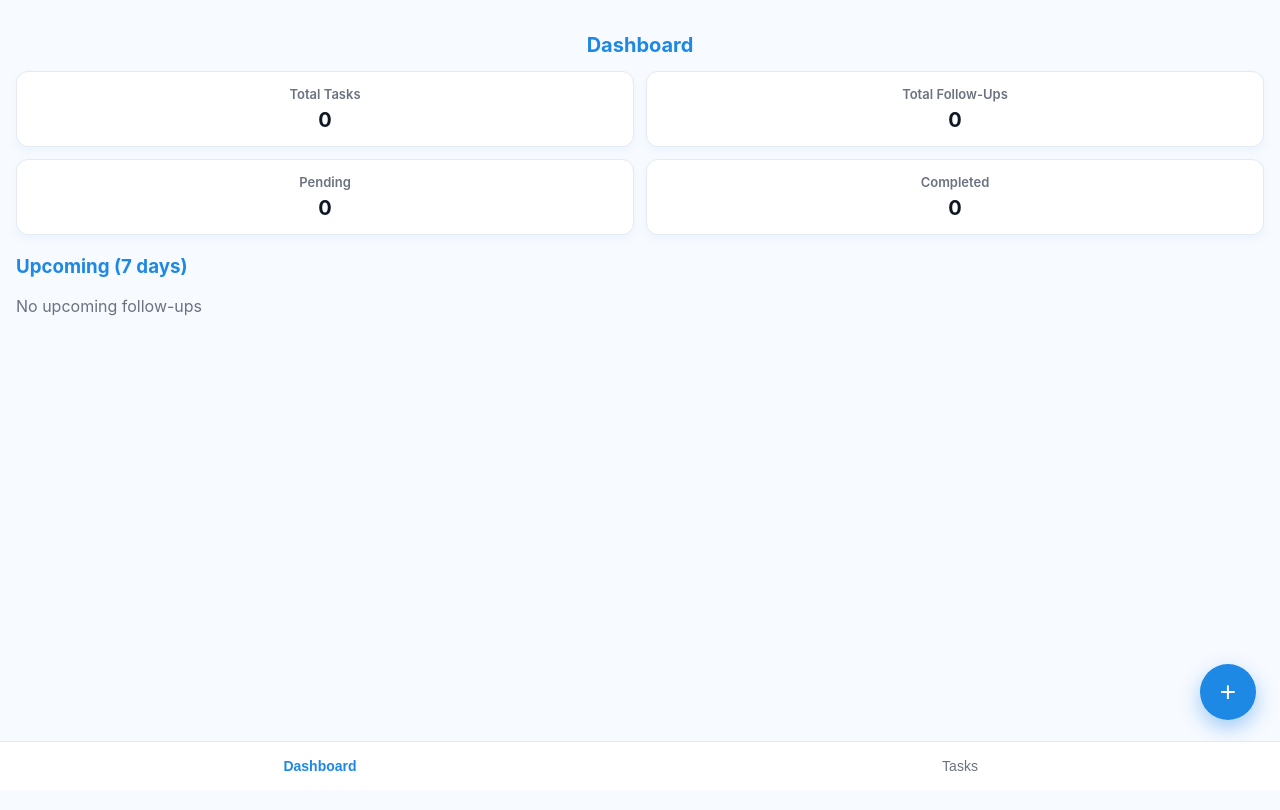
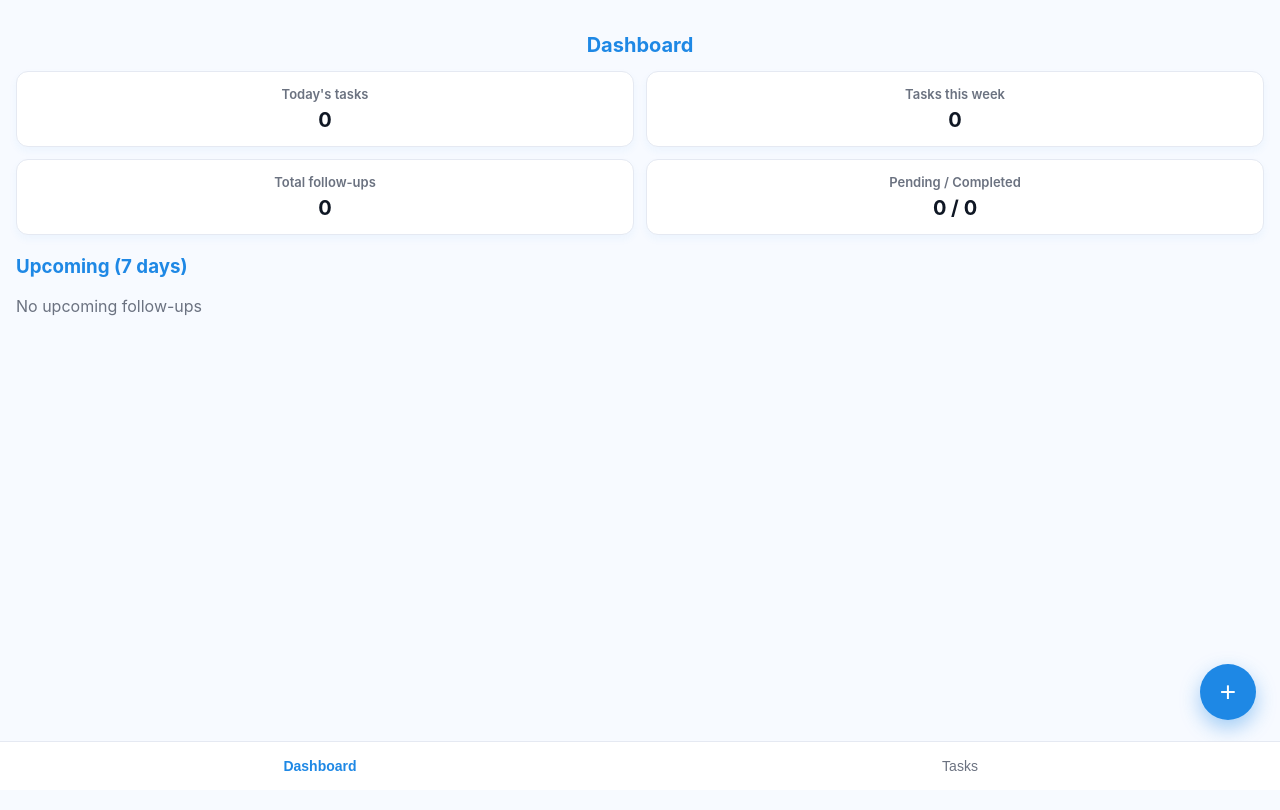
Before and after one commit to naikrohan144876-prog/knk-followup-tracker, a React (Vite) app: page /dashboard in a window 1280 px wide. Shown: the top 810 px of the page. Built offline with nearby package versions, Linux system fonts and the light colour scheme.

Commit message:
Update Dashboard.jsx

```diff
--- a/src/components/Dashboard.jsx
+++ b/src/components/Dashboard.jsx
@@ -1,69 +1,94 @@
-import React from "react";
+import React, { useMemo } from "react";
+
+const fmtShort = (iso) => {
+  if (!iso) return "";
+  const d = new Date(iso);
+  return d.toLocaleString("en-IN", {
+    day: "2-digit", month: "short", year: "numeric",
+    hour: "2-digit", minute: "2-digit"
+  });
+};
 
 const Dashboard = ({ tasks = [] }) => {
-  const totalTasks = tasks.length;
-  const totalFollowUps = tasks.reduce((sum, t) => sum + (t.followUps?.length || 0), 0);
-  const pending = tasks.reduce(
-    (sum, t) =>
-      sum +
-      (t.status === "Pending" ? 1 : 0) +
-      (t.followUps?.filter((f) => f.status === "Pending").length || 0),
-    0
-  );
-  const completed = totalTasks + totalFollowUps - pending;
+  const now = new Date();
+  const startOfToday = new Date(now.getFullYear(), now.getMonth(), now.getDate());
+  const endOfToday = new Date(startOfToday); endOfToday.setDate(endOfToday.getDate()+1);
 
-  const upcoming = tasks.flatMap((t) =>
-    (t.followUps || []).filter((f) => {
-      if (!f.date) return false;
-      const d = new Date(f.date);
-      const now = new Date();
-      const in7 = new Date();
-      in7.setDate(now.getDate() + 7);
-      return d >= now && d <= in7;
-    })
-  );
+  const startOfWeek = new Date(startOfToday);
+  // assuming week = next 7 days including today
+  const endOfWeek = new Date(startOfToday); endOfWeek.setDate(endOfWeek.getDate()+7);
+
+  // analytics
+  const stats = useMemo(() => {
+    let todays = 0;
+    let week = 0;
+    let totalFollowUps = 0;
+    let pending = 0;
+    let completed = 0;
+    const upcoming = [];
+
+    for (const t of tasks) {
+      const created = new Date(t.createdAt);
+      if (created >= startOfToday && created < endOfToday) todays++;
+      if (created >= startOfToday && created <= endOfWeek) week++;
+
+      const fus = t.followUps || [];
+      totalFollowUps += fus.length;
+      for (const f of fus) {
+        if ((f.status || "Pending") === "Pending") pending++; else completed++;
+        if (f.date) {
+          const fd = new Date(f.date);
+          if (fd >= now && fd <= new Date(now.getFullYear(), now.getMonth(), now.getDate()+7)) {
+            upcoming.push({ ...f, taskName: t.name });
+          }
+        }
+      }
+    }
+    return { todays, week, totalFollowUps, pending, completed, upcoming };
+  }, [tasks, now]);
 
   return (
     <div className="dashboard">
       <h2 className="task-header">Dashboard</h2>
+
       <div className="dashboard-cards">
         <div className="card">
-          <h3>Total Tasks</h3>
-          <p>{totalTasks}</p>
+          <h3>Today's tasks</h3>
+          <p>{stats.todays}</p>
         </div>
         <div className="card">
-          <h3>Total Follow-Ups</h3>
-          <p>{totalFollowUps}</p>
+          <h3>Tasks this week</h3>
+          <p>{stats.week}</p>
         </div>
         <div className="card">
-          <h3>Pending</h3>
-          <p>{pending}</p>
+          <h3>Total follow-ups</h3>
+          <p>{stats.totalFollowUps}</p>
         </div>
         <div className="card">
-          <h3>Completed</h3>
-          <p>{completed}</p>
+          <h3>Pending / Completed</h3>
+          <p>{stats.pending} / {stats.completed}</p>
         </div>
       </div>
 
-      <h3 style={{ marginTop: "20px", color: "#1e88e5" }}>Upcoming (7 days)</h3>
-      {upcoming.length === 0 ? (
-        <p style={{ color: "#6b7280" }}>No upcoming follow-ups</p>
-      ) : (
-        <ul>
-          {upcoming.map((f, i) => (
-            <li key={i}>
-              <strong>{f.title}</strong> –{" "}
-              {new Date(f.date).toLocaleString("en-IN", {
-                day: "2-digit",
-                month: "short",
-                year: "2-digit",
-                hour: "2-digit",
-                minute: "2-digit",
-              })}
-            </li>
-          ))}
-        </ul>
-      )}
+      <div style={{marginTop:20}}>
+        <h3 style={{color:"#1e88e5"}}>Upcoming (7 days)</h3>
+        {stats.upcoming.length === 0 ? (
+          <p style={{color:"#6b7280"}}>No upcoming follow-ups</p>
+        ) : (
+          stats.upcoming.map((u, i) => (
+            <div key={i} style={{padding:10, background:"#fff", borderRadius:10, marginTop:8, display:"flex", justifyContent:"space-between"}}>
+              <div>
+                <div style={{fontWeight:700}}>{u.title || "Follow-Up"}</div>
+                <div style={{color:"#6b7280"}}>{u.taskName}</div>
+              </div>
+              <div style={{textAlign:"right"}}>
+                <div style={{color:"#ef4444", fontWeight:700}}>{fmtShort(u.date)}</div>
+                <div style={{fontSize:12, color:"#6b7280"}}>{u.status || "Pending"}</div>
+              </div>
+            </div>
+          ))
+        )}
+      </div>
     </div>
   );
 };
```
